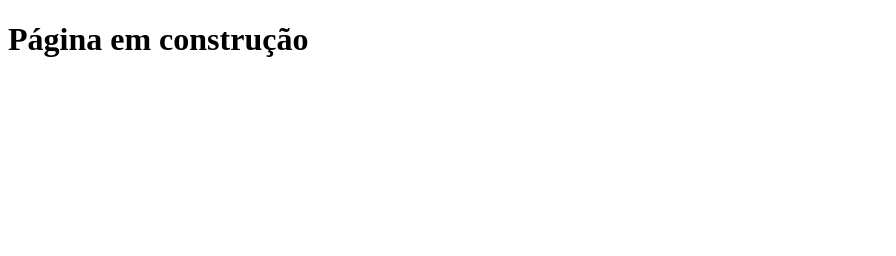
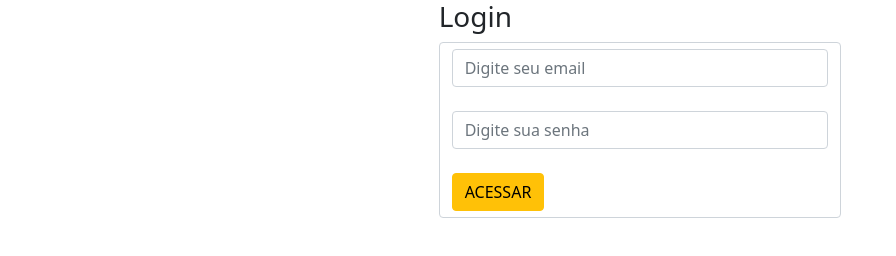
Before and after one commit to MaristaIrAcacio/projeto-login-SamuelCmdeFarias, a plain HTML site: page login.html in a window 1280 px wide. Shown: the whole page, without its empty margins (0-896 px from the left). Drawn offline with nearby package versions, Linux system fonts and the light colour scheme.

Commit message:
altera o código login.html

```diff
--- a/login.html
+++ b/login.html
@@ -1,14 +1,25 @@
 <!DOCTYPE html>
 <html>
+
 <head>
-    <meta charset='utf-8'>
-    <meta http-equiv='X-UA-Compatible' content='IE=edge'>
-    <title>Início</title>
-    <meta name='viewport' content='width=device-width, initial-scale=1'>
-    <link rel='stylesheet' type='text/css' media='screen' href='main.css'>
-    <script src='main.js'></script>
-</head>
+    <meta charset="UTF-8">
+    <link href="https://cdn.jsdelivr.net/npm/bootstrap@5.0.2/dist/css/bootstrap.min.css" rel="stylesheet"
+        integrity="sha384-EVSTQN3/azprG1Anm3QDgpJLIm9Nao0Yz1ztcQTwFspd3yD65VohhpuuCOmLASjC" crossorigin="anonymous">
+
+        <script src="login.js"></script>
+    </head>
+
 <body>
-    <h1>Página em construção</h1>
+    <div class="container col-4">
+    	<h3> Login </h3>
+        <form class="form-control">
+            <input type="email" id="loginEmail" placeholder="Digite seu email" class="form-control" />
+            <br>
+            <input type="password" id="loginSenha" placeholder="Digite sua senha" class="form-control" />
+            <br>
+            <button onclick="Validar()" class="btn btn-warning">ACESSAR</button>
+        </form>
+    </div>
 </body>
+
 </html>
```
